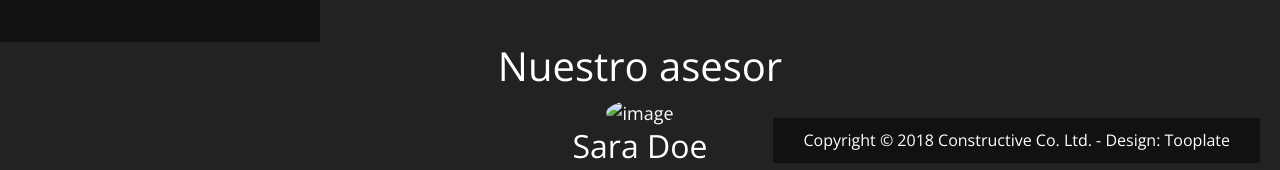
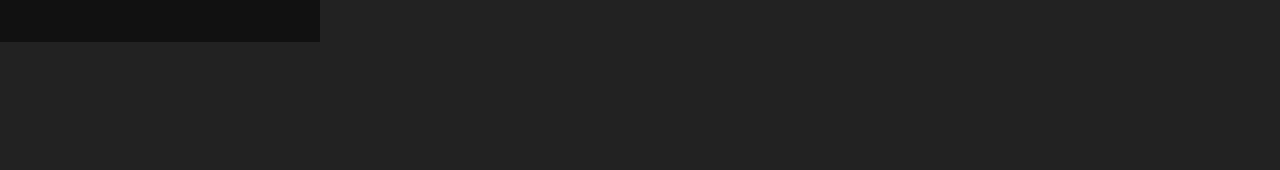
Before and after one commit to ricav/Tecnicas-de-DiagnosticoCOVID19, a plain HTML site: page index.html in a window 1280 px wide. Shown: the part 1863-2033 px from the top of the page. After the commit the page ends 1905 px from the top, so only its background shows below. Drawn offline with nearby package versions, Linux system fonts and the light colour scheme.

Commit message:
Update index.html

```diff
--- a/index.html
+++ b/index.html
@@ -336,28 +336,7 @@ Las personas con COVID-19 pueden tener pocos síntomas o ninguno, aunque algunas
     </div>
  </div>
 </section>
-	  <section class="fdb-block team-2">
-  <div class="container">
-    <div class="row text-center justify-content-center">
-      <div class="col-8">
-        <h1>Nuestro asesor</h1>
-      </div>
-    </div>
 
-    <div class="row-50"></div>
-
-    <div class="row text-center justify-content-center">
-     <div class="col-sm-3 m-sm-auto">
-        <img alt="image" class="img-fluid rounded-circle" src="./imgs/people/4.jpg">
-
-        <h2>Sara Doe</h2>
-        <p>Founder</p>
-      </div>
-
-     </div>
-    </div>
-  </div>
-</section>
 	  <!-- Aqui acaban las secciones-->
   </div>
 </section>
```
